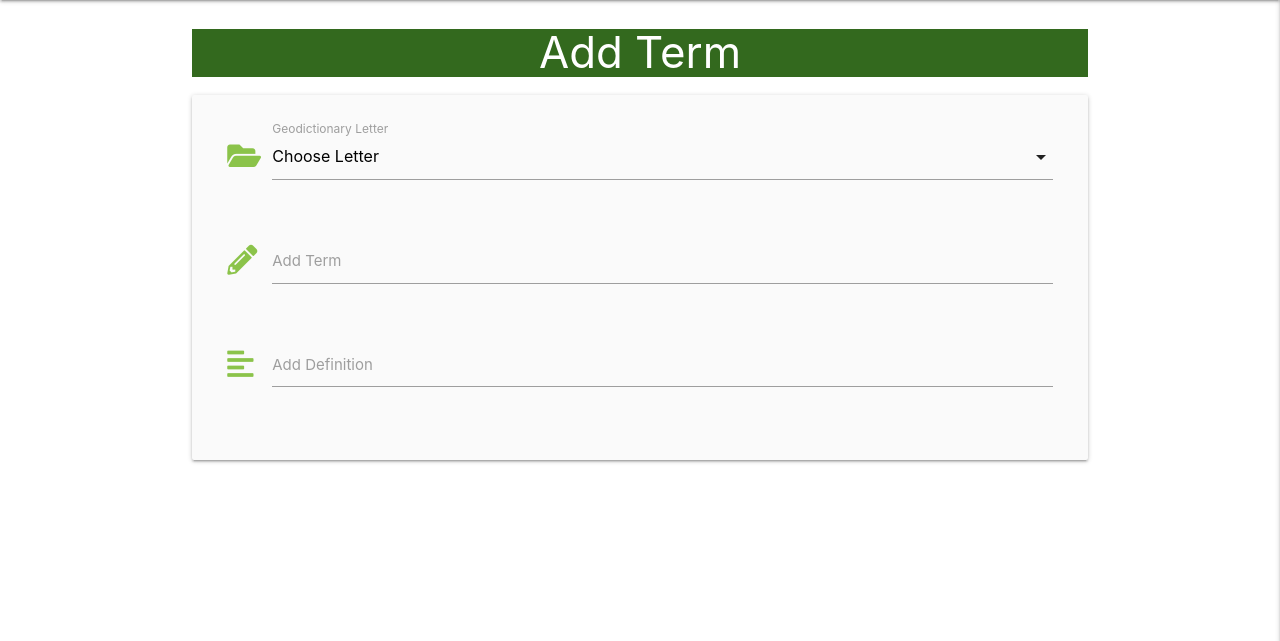
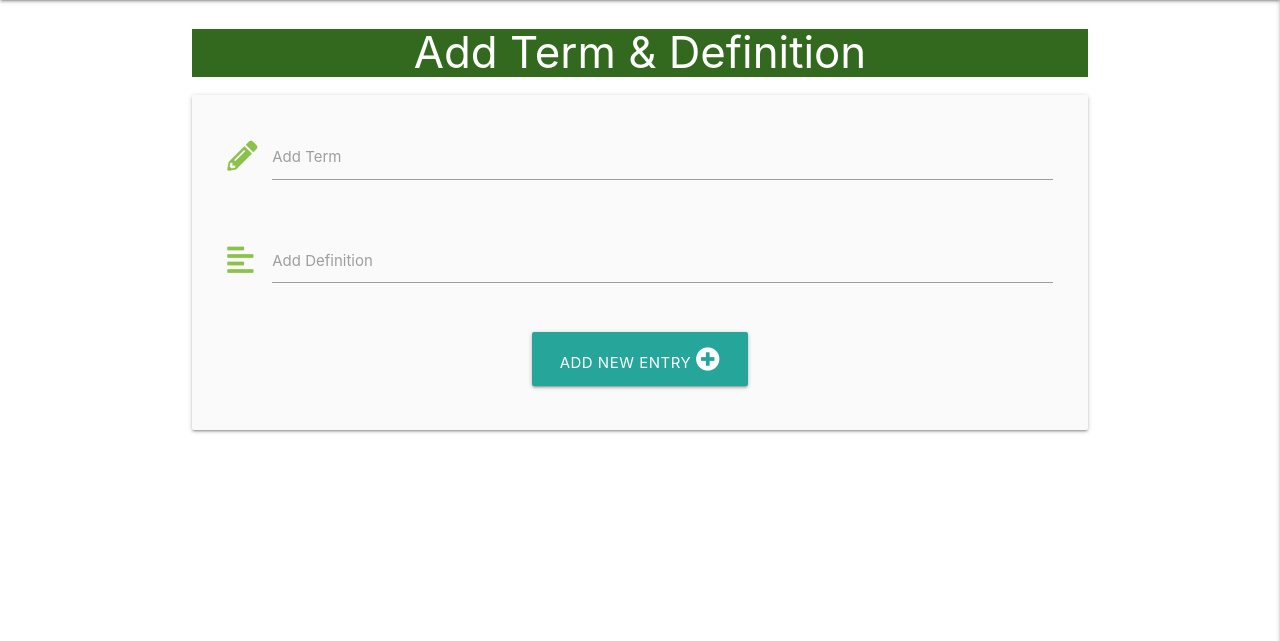
Before and after one commit to sruss07/MS03-Geodictionary, a Flask app: page /add_term in a window 1280 px wide. Shown: the part 64-705 px from the top of the page. Run offline with Flask 2, Linux system fonts and the light colour scheme; data that the repository does not hold is empty; some libraries are stand-ins or nearby versions.

Commit message:
added submit button to add term form

```diff
--- a/templates/add_term.html
+++ b/templates/add_term.html
@@ -1,23 +1,11 @@
 {% extends "base.html" %}
 {% block content %}
 
-<h3 class="white-text light-green darken-4 center-align">Add Term</h3>
+<h3 class="white-text light-green darken-4 center-align">Add Term & Definition</h3>
 
 <div class="row card-panel grey lighten-5">
-    <form class="col s12" method="POST" action="">
-        <div class="row">
-            <div class="input-field col s12">
-                <i class="fas fa-folder-open prefix light-green-text darken-4">
-                </i>
-                <select id="letters" name="letters" class="validate" required>
-                    <option value="" disabled selected>Choose Letter</option>
-                    {% for letter in letters %}
-                        <option value="{{ letter.letters }}">{{ letter.letters }}</option>
-                    {% endfor %}
-                </select>
-                    <label for="letters">Geodictionary Letter</label>
-            </div>
-        </div>
+    <form class="col s12" method="POST" action="{{ url_for('add_term') }}">
+        <!--Add term field-->
         <div class="row">
             <div class="input-field col s12">
                 <i class="fas fa-pencil-alt prefix light-green-text darken-4">
@@ -26,6 +14,7 @@
                 <label for="term">Add Term</label>
             </div>
         </div>
+        <!--Add definition field-->
         <div class="row">
             <div class="input-field col s12">
                 <i class="fas fa-align-left prefix light-green-text darken-4">
@@ -34,6 +23,13 @@
                 <label for="definition">Add Definition</label>
             </div>
         </div>
+        <!--Submit button-->
+        <div class="row">
+            <div class="col s12 center-align">
+                <button type="submit" class="btn-large submit-button">
+                Add New Entry <i class="fas fa-plus-circle"></i></button>
+            </div>
+        </div>
     </form>
 </div>
 
```
